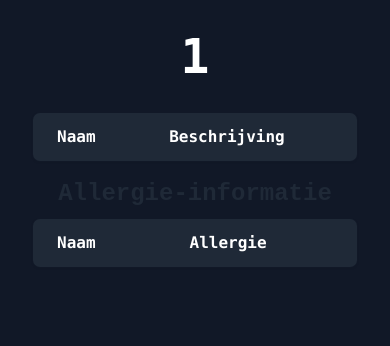
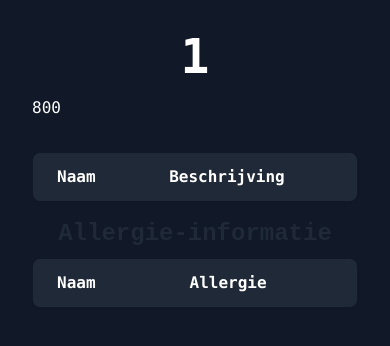
Before and after one commit to WoutPaepenUcLL/NiewjaarsMenu, a Next.js app: page /gang/1 in a window 390 px wide. Shown: the top 346 px of the page. Built offline with nearby package versions, Linux system fonts and the light colour scheme.

Commit message:
Add responsive behavior to table display

```diff
--- a/app/gang/[category]/page.tsx
+++ b/app/gang/[category]/page.tsx
@@ -30,10 +30,10 @@ const Index = ({ params }: { params: { category: string } }) => {
       </h1>
 
 
-
+     <p>{window.screen.width}</p>
 
       <div className="flex flex-col justify-center mt-8">
-        <div className="flex justify-center mb-4">
+        {window.screen.width>=400?<div className="flex justify-center mb-4">
           <table className="min-w-full border border-gray-300 shadow-sm rounded-lg overflow-hidden">
             <thead className="bg-gray-800 text-white">
               <tr>
@@ -53,7 +53,7 @@ const Index = ({ params }: { params: { category: string } }) => {
               ))}
             </tbody>
           </table>
-        </div>
+        </div>:null}
         <h2 className="text-2xl font-semibold mb-2 text-center">Allergie-informatie</h2>
 
         <table className="min-w-full border border-gray-300 shadow-sm rounded-lg overflow-hidden">
```
